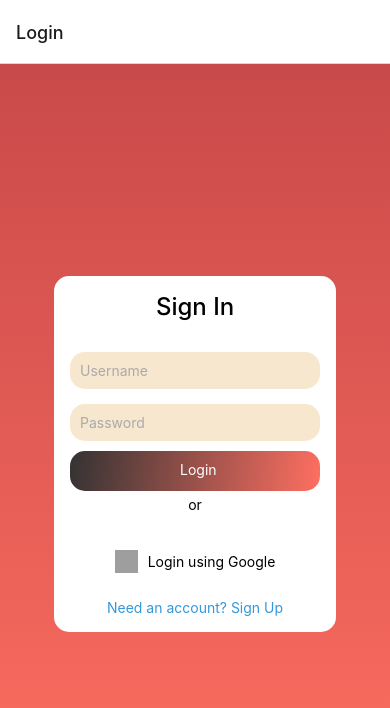
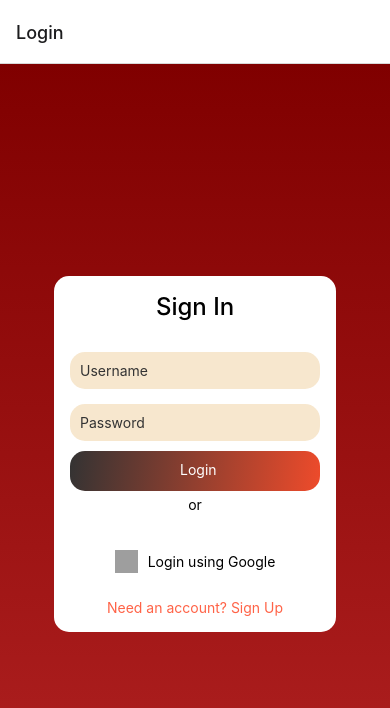
Before and after one commit to Bvshy72/Fd-app, a React Native app: screen /Login in a window 390 px wide. Shown: the top 708 px of the page. Built offline with nearby package versions, Linux system fonts and the light colour scheme; grey boxes are pictures that could not be loaded.

Commit message:
LoginScreen.js (20/10)

```diff
--- a/LoginScreen.js
+++ b/LoginScreen.js
@@ -40,7 +40,11 @@ const LoginScreen = ({ navigation }) => {
   const handleGoogleLogin = async () => {
     const provider = new GoogleAuthProvider();
     try {
-      await signInWithPopup(auth, provider);
+      const result = await signInWithPopup(auth, provider); // Keep this for web
+      const credential = GoogleAuthProvider.credentialFromResult(result);
+      const user = credential.user;
+
+      // Use the user information as needed
       navigation.navigate('Restaurants');
     } catch (error) {
       setErrorMessage(error.message);
@@ -49,7 +53,7 @@ const LoginScreen = ({ navigation }) => {
   };
 
   return (
-    <LinearGradient colors={['#c94a4a', '#ff6f61']} style={styles.loginPage}> {/* Gradient Background */}
+    <LinearGradient colors={['#800000', '#B22222']} style={styles.loginPage}> {/* Gradient Background */}
       <ScrollView contentContainerStyle={styles.scrollContainer}>
         <View style={styles.container}>
           <Text style={styles.title}>{isLogin ? 'Sign In' : 'Sign Up'}</Text>
@@ -71,11 +75,9 @@ const LoginScreen = ({ navigation }) => {
             secureTextEntry
           />
 
-
           <TouchableOpacity onPress={handleAuthentication} style={styles.loginButton}>
-            {/* Wrap the login button in a LinearGradient component */}
             <LinearGradient
-              colors={['#333333', '#ff6f61']} // Adjust these colors for your gradient
+              colors={['#333', '#EE4B2B']} // Gradient for the login button
               style={styles.loginButton}
               start={{ x: 0, y: 0 }} // Adjust the start point
               end={{ x: 1, y: 1 }} // Adjust the end point
@@ -83,7 +85,6 @@ const LoginScreen = ({ navigation }) => {
               <Text style={styles.loginButtonText}>{isLogin ? 'Login' : 'Sign Up'}</Text>
             </LinearGradient>
           </TouchableOpacity>
-
 
           <View style={styles.divider}>
             <View style={styles.dividerLine} />
@@ -123,7 +124,7 @@ const styles = StyleSheet.create({
   container: {
     width: '100%',
     maxWidth: 400,
-    backgroundColor: '#fff',
+    backgroundColor: '#FFF',
     padding: 16,
     borderRadius: 15,
     alignItems: 'center',
@@ -139,7 +140,7 @@ const styles = StyleSheet.create({
     backgroundColor: '#f7e7ce',
     width: 1500,
     maxWidth: 250,
-    color: '#aaa',
+    color: '#333',
     padding: 10,
     marginTop: 15,
   },
@@ -150,13 +151,8 @@ const styles = StyleSheet.create({
     width: '100%',
     height: 40,
   },
-  gradientButton: {
-    borderRadius: 15,
-    padding: 10,
-    alignItems: 'center',
-  },
   loginButtonText: {
-    color: '#fff',
+    color: '#FFF',
     paddingLeft: 110,
   },
   divider: {
@@ -169,7 +165,7 @@ const styles = StyleSheet.create({
   dividerLine: {
     flex: 1,
     height: 1,
-    backgroundColor: '#716d6d',
+    backgroundColor: '#333',
   },
   googleLogin: {
     backgroundColor: '#fff',
@@ -188,12 +184,12 @@ const styles = StyleSheet.create({
     marginLeft: 10,
   },
   toggleText: {
-    color: '#3498db',
+    color: '#FF6347',
     marginTop: 16,
     textAlign: 'center',
   },
   error: {
-    color: 'red',
+    color: '#ff0000',
     textAlign: 'center',
     marginBottom: 16,
   },
```
